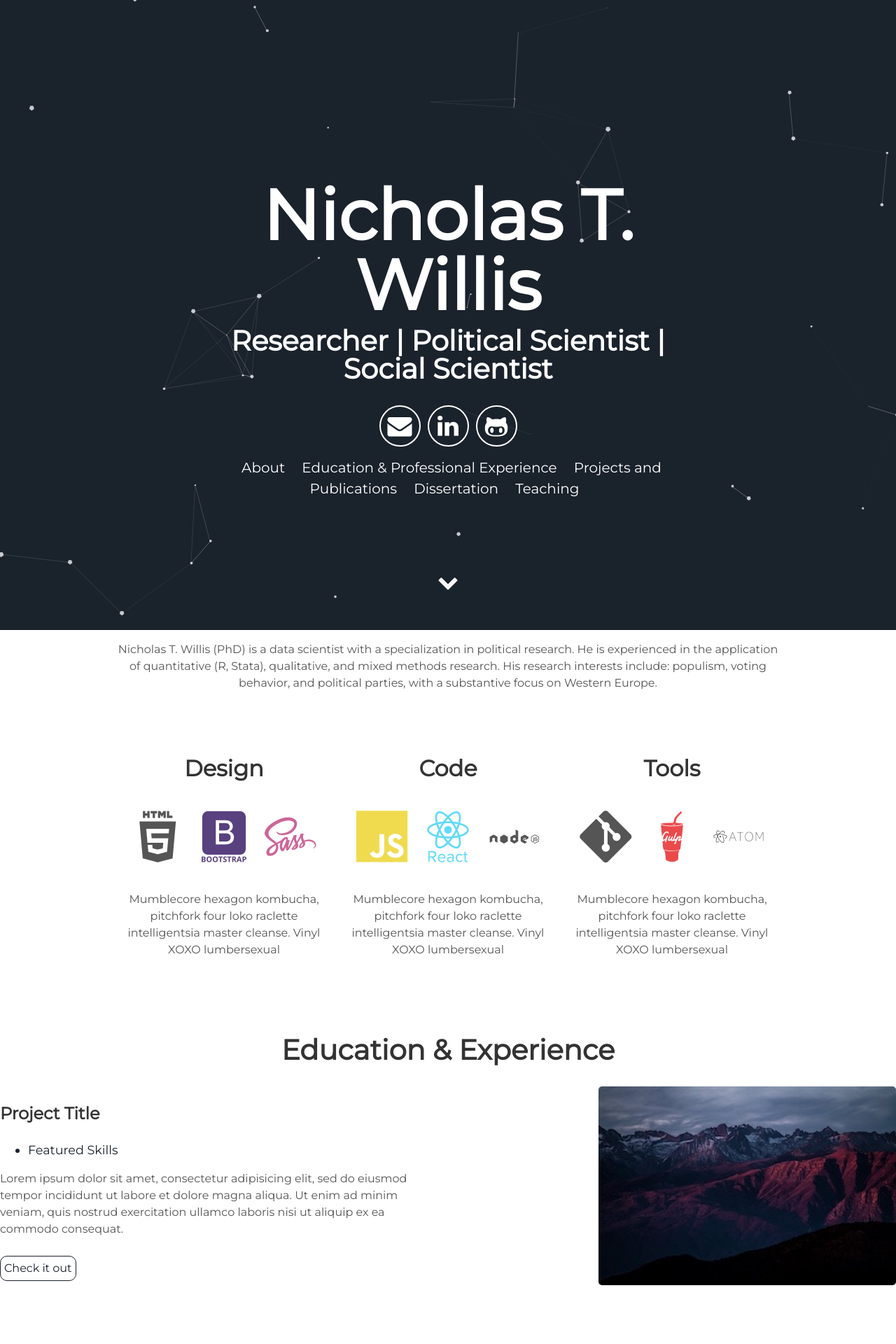
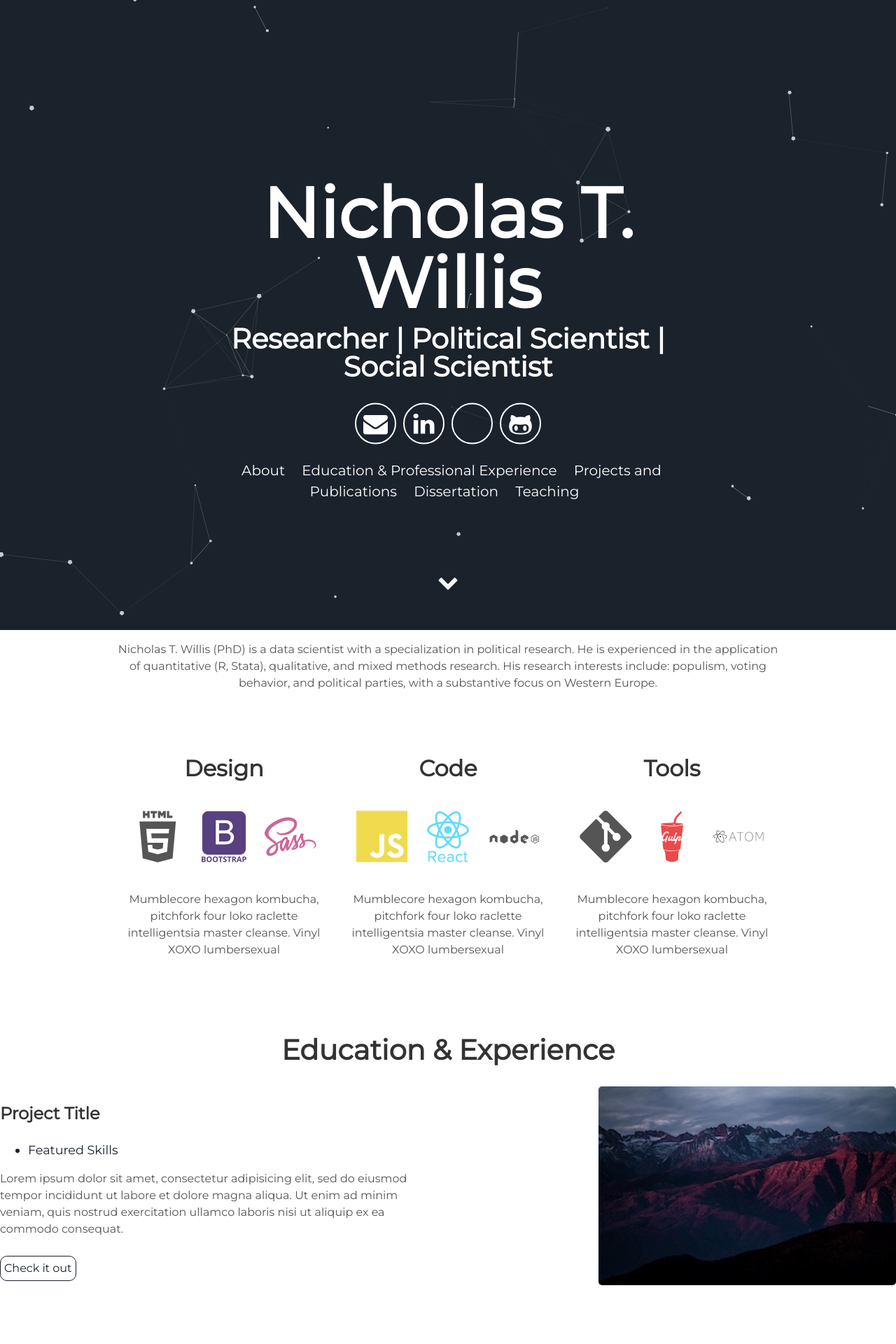
Before and after one commit to SimplyWillis/nicholastwillis, a Jekyll site: the page built from index.html, in a window 1280 px wide. Shown: the top 1920 px of the page at 70% size. Built offline with Jekyll 4.4.1, drawn with Linux system fonts in a browser that asks for light colours.

Commit message:
added orcid

```diff
--- a/_includes/header.html
+++ b/_includes/header.html
@@ -7,6 +7,7 @@
       <div class="header-icons">
         <a aria-label="Email" href="mailto:ntwillis15@gmail.com"><i class="icon fa fa-envelope"></i></a>
         <a aria-label="LinkedIn" target="_blank" href="https://www.linkedin.com/in/nicholas-t-willis-668767230"><i class="icon fa fa-linkedin"></i></a>
+        <a aria-label="My OrCiD" target="_blank" href="https://orcid.org/0000-0003-3562-0536"><i class="icon fa fa-orcid"></i></a>
         <a aria-label="My Github" target="_blank" href="https://github.com/SimplyWillis"><i class="icon fa fa-github-alt" aria-hidden="true"></i></a>
       </div>
       <div class="header-links">
```
